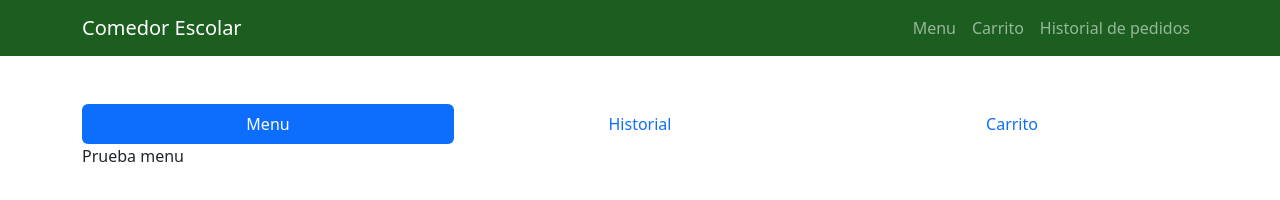
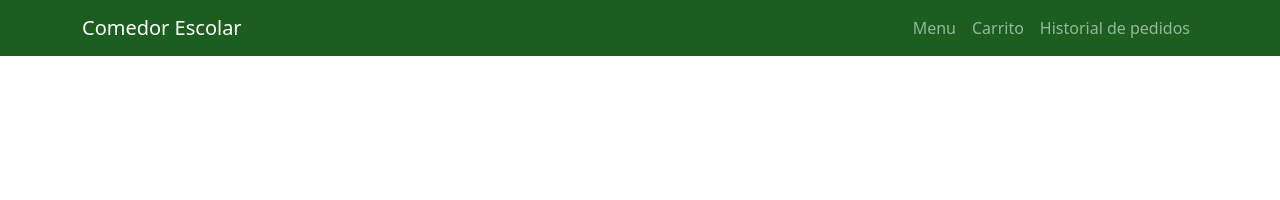
Before and after one commit to ORT-FIS-2023S1/obligatorio-mazzini, a website with bundled scripts: page src/interface/index.html in a window 1280 px wide. Built offline with nearby package versions, Linux system fonts and the light colour scheme.

Commit message:
Cambios en tabs

```diff
--- a/src/interface/index.html
+++ b/src/interface/index.html
@@ -36,34 +36,7 @@
   <!-- /NAVBAR -->
 
   <!-- TABS -->
-  <div class="container my-5">
-    <nav>
-      <div class="nav nav-pills nav-justified" id="nav-tab" role="tablist">
-        <button class="nav-link active" id="nav-menu-tab" data-bs-toggle="tab"
-        data-bs-target="#nav-menu" type="button" role="tab" aria-controls="nav-menu"
-        aria-selected="true">Menu</button>
 
-        <button class="nav-link" id="nav-historial-tab" data-bs-toggle="tab"
-        data-bs-target="#nav-historial" type="button" role="tab" aria-controls="nav-historial"
-        aria-selected="false">Historial</button>
-
-        <button class="nav-link" id="nav-carrito-tab" data-bs-toggle="tab"
-        data-bs-target="#nav-carrito" type="button" role="tab" aria-controls="nav-carrito"
-        aria-selected="false">Carrito</button>
-      </div>
-    </nav>
-    <div class="tab-content">
-      <div class="tab-pane fade show active" id="nav-menu" role="tabpanel" aria-labelledby="nav-menu-tab">
-        Prueba menu
-      </div>
-      <div class="tab-pane fade" id="nav-historial" role="tabpanel" aria-labelledby="nav-historial-tab">
-        Prueba historial
-      </div>
-      <div class="tab-pane fade" id="nav-carrito" role="tabpanel" aria-labelledby="nav-carrito-tab">
-        Prueba Carrito
-      </div>
-    </div>
-  </div>
   <!-- /TABS -->
 
   <script src="https://cdn.jsdelivr.net/npm/bootstrap@5.2.3/dist/js/bootstrap.bundle.min.js"
```
